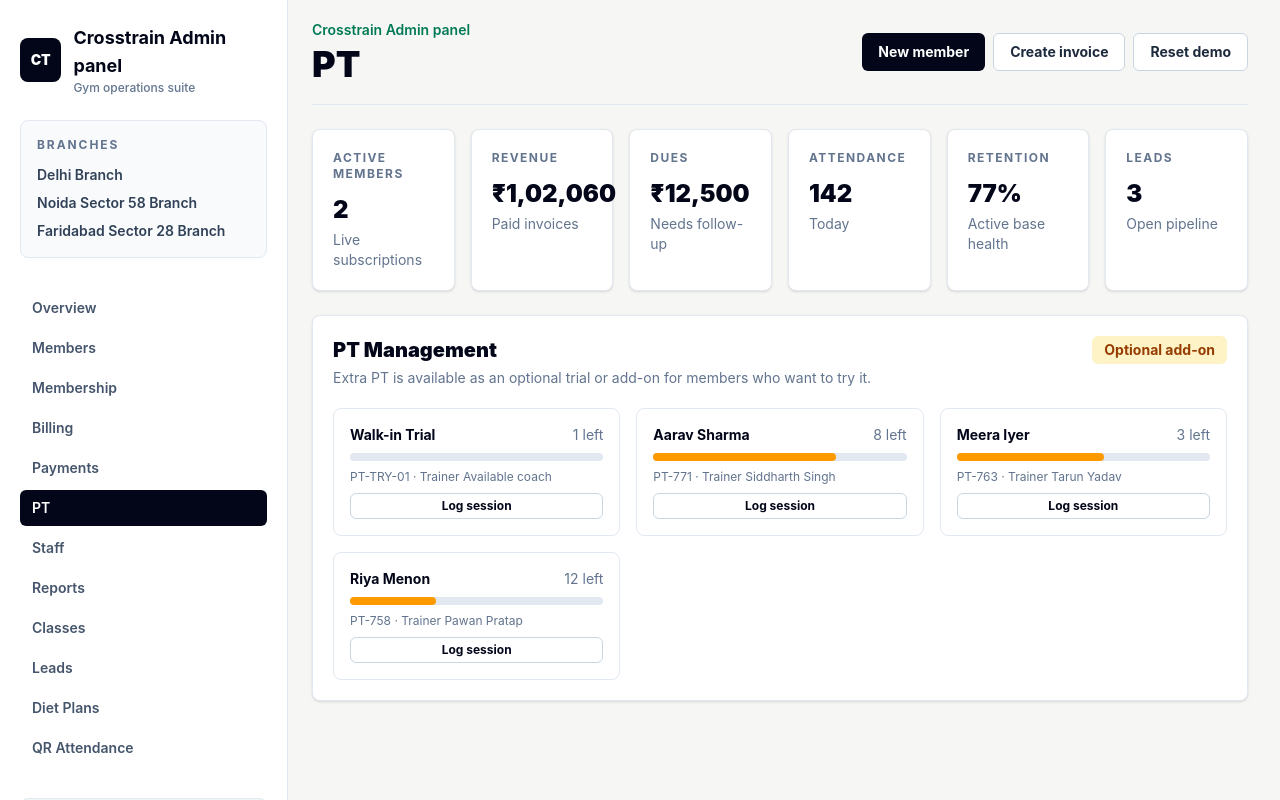
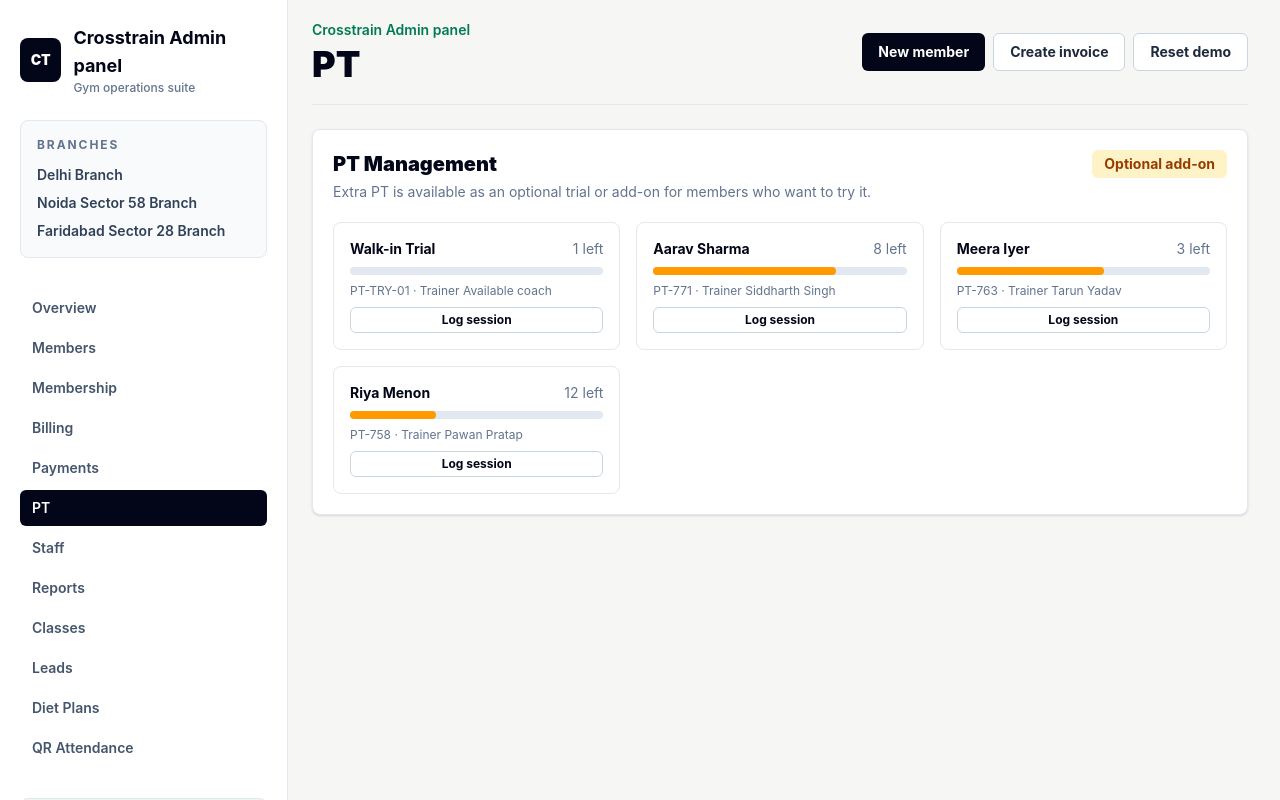
Before and after one commit to sahilkashyap64/gym-management, a Next.js app: page /pt in a window 1280 px wide. Shown: the top 800 px of the page. Built offline with nearby package versions, Linux system fonts and the light colour scheme.

Commit message:
Fix KPI cards persisting across all admin modules

```diff
--- a/app/admin-panel.tsx
+++ b/app/admin-panel.tsx
@@ -1859,7 +1859,6 @@ export default function AdminPanel({
           </header>
 
           <div className="mt-6 grid gap-6">
-            {module !== "overview" ? metricCards : null}
             {modules[module]}
           </div>
         </section>
```
